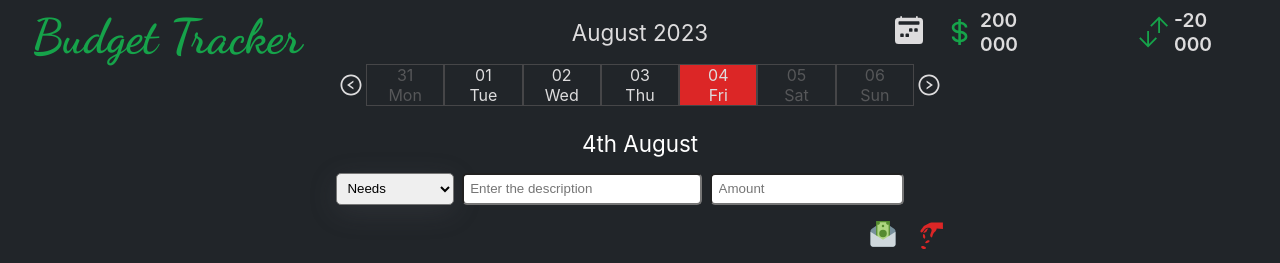
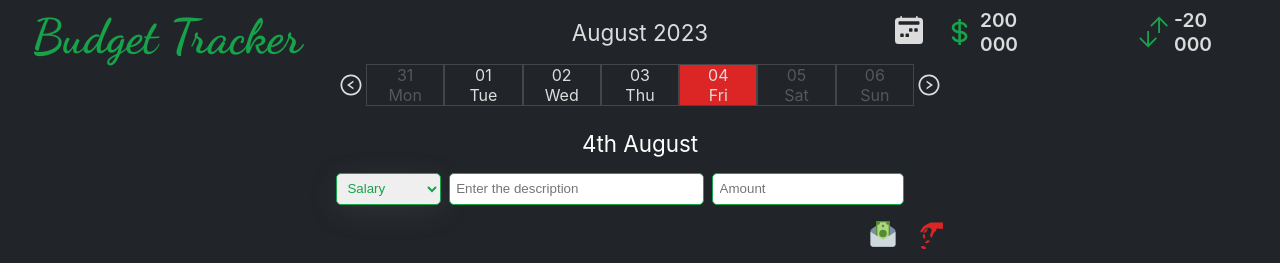
Before and after one commit to almasiwe11/BudgetTracker, a React app: page / in a window 1280 px wide. Both pictures are taken after a click on the icon 883 px from the left and 188 px from the top of the page. Shown: the top 263 px of the page. Built offline with nearby package versions, Linux system fonts and the light colour scheme; the HTML template or start-up script is replaced by a standard one; a web font is replaced by a local one.

Commit message:
add localStorage switching Dates works

```diff
--- /dev/null
+++ b/src/components/Tracker/Gained/Gained.jsx
@@ -0,0 +1,22 @@
+import React from "react";
+
+const Gained = ({ gained, setGained }) => {
+  return (
+    <select
+      className={`gained gain `}
+      name="gained"
+      id="gained"
+      onChange={(e) => setGained(e.target.value)}
+      value={gained}
+    >
+      <option value="Salary">Salary</option>
+      <option value="Investment">Investment</option>
+      <option value="Real-Estate">Real-Estate</option>
+      <option value="Return">Return</option>
+      <option value="Business">Business</option>
+      <option value="Other">Other</option>
+    </select>
+  );
+};
+
+export default Gained;
--- a/src/components/Tracker/Inputs/Inputs.jsx
+++ b/src/components/Tracker/Inputs/Inputs.jsx
@@ -1,7 +1,10 @@
 import React, { useState } from "react";
+import Gained from "../Gained/Gained";
+import Spent from "../Spent/Spent";
 
-const Inputs = ({ type, setTrackList, setAddBudget }) => {
+const Inputs = ({ type, setTrackList, setAddBudget, selectedDay }) => {
   const [spent, setSpent] = useState("Needs");
+  const [gained, setGained] = useState("Salary");
   const [amount, setAmount] = useState("");
   const [description, setDescription] = useState("");
   const [toWho, setToWho] = useState("");
@@ -21,17 +24,10 @@ const Inputs = ({ type, setTrackList, setAddBudget }) => {
     setTrackList((prev) => [
       ...prev,
       toWho
-        ? { spent, toWho, amount, description }
-        : { spent, amount, description },
+        ? { spent, toWho, amount, description, type, selectedDay, gained }
+        : { spent, amount, description, type, selectedDay, gained },
     ]);
-    resetInputs();
-  }
-
-  function resetInputs() {
-    setSpent("Needs");
-    setAmount("");
-    setDescription("");
-    setToWho("");
+    setAddBudget(false);
   }
 
   function handleEnter(e) {
@@ -45,33 +41,15 @@ const Inputs = ({ type, setTrackList, setAddBudget }) => {
       onSubmit={handleSubmit}
       className={`inputs ${owing ? "four-inputs" : "three-inputs"}`}
     >
-      <select
-        className={`spent`}
-        name="spent"
-        id="spent"
-        onChange={(e) => setSpent(e.target.value)}
-        value={spent}
-      >
-        <option value="Owing">Owing</option>
-        <option value="Purchase">Purchase</option>
-        <option value="Education">Education</option>
-        <option value="Needs">Needs</option>
-        <option value="Shopping">Shopping</option>
-        <option value="Car">Car</option>
-        <option value="Entertainment">Entertainment</option>
-        <option value="Relationship">Relationship</option>
-        <option value="Family">Family</option>
-        <option value="Friendship">Friendship</option>
-        <option value="Going Out">Going</option>
-        <option value="Travel">Travel</option>
-        <option value="Healthcare">Healthcare</option>
-        <option value="Investment">Investment</option>
-        <option value="Other">Other</option>
-      </select>
+      {type === "gain" ? (
+        <Gained gained={gained} setGained={setGained} />
+      ) : (
+        <Spent spent={spent} setSpent={setSpent} />
+      )}
 
       {owing && (
         <input
-          className={`to-who `}
+          className={`to-who ${type === "gain" ? "gain" : "loss"} `}
           type="text"
           placeholder="Stop owing money"
           value={toWho}
@@ -79,14 +57,14 @@ const Inputs = ({ type, setTrackList, setAddBudget }) => {
         />
       )}
       <input
-        className={`description `}
+        className={`description ${type === "gain" ? "gain" : "loss"} `}
         type="text"
         placeholder="Enter the description"
         value={description}
         onChange={(e) => setDescription(e.target.value)}
       />
       <input
-        className={`amount`}
+        className={`amount ${type === "gain" ? "gain" : "loss"}`}
         type="text"
         placeholder="Amount"
         value={amount}
--- a/src/components/Tracker/Inputs/inputs.scss
+++ b/src/components/Tracker/Inputs/inputs.scss
@@ -50,3 +50,21 @@ input[type="number"] {
   display: flex;
   gap: 1rem;
 }
+
+.gain {
+  border: 1px solid var(--color-green);
+  color: var(--color-green);
+}
+
+.loss {
+  border: 1px solid var(--color-red);
+  color: var(--color-red);
+}
+
+.green {
+  color: var(--color-green);
+}
+
+.red {
+  color: var(--color-red);
+}
--- /dev/null
+++ b/src/components/Tracker/Spent/Spent.jsx
@@ -0,0 +1,31 @@
+import React from "react";
+
+const Spent = ({ spent, setSpent }) => {
+  return (
+    <select
+      className={`spent loss`}
+      name="spent"
+      id="spent"
+      onChange={(e) => setSpent(e.target.value)}
+      value={spent}
+    >
+      <option value="Owing">Owing</option>
+      <option value="Purchase">Purchase</option>
+      <option value="Education">Education</option>
+      <option value="Needs">Needs</option>
+      <option value="Shopping">Shopping</option>
+      <option value="Car">Car</option>
+      <option value="Entertainment">Entertainment</option>
+      <option value="Relationship">Relationship</option>
+      <option value="Family">Family</option>
+      <option value="Friendship">Friendship</option>
+      <option value="Going Out">Going</option>
+      <option value="Travel">Travel</option>
+      <option value="Healthcare">Healthcare</option>
+      <option value="Investment">Investment</option>
+      <option value="Other">Other</option>
+    </select>
+  );
+};
+
+export default Spent;
--- a/src/components/Tracker/Track/Track.jsx
+++ b/src/components/Tracker/Track/Track.jsx
@@ -1,9 +1,9 @@
 import React from "react";
 
-const Track = ({ spent, description, amount, toWho }) => {
+const Track = ({ spent, description, amount, toWho, type, gained }) => {
   return (
-    <div className="track">
-      <p>{spent}</p>
+    <div className={`track ${type === "gain" ? "green" : "red"}`}>
+      {type === "gain" ? <p>{gained}</p> : <p>{spent}</p>}
       {toWho && <p>{toWho}</p>}
       <p>{description}</p>
       <p>{amount} tg</p>
--- a/src/components/Tracker/Tracker.jsx
+++ b/src/components/Tracker/Tracker.jsx
@@ -1,24 +1,43 @@
-import React, { useState } from "react";
+import React, { useState, useEffect } from "react";
 import Inputs from "./Inputs/Inputs";
-import { format } from "date-fns";
+import { format, isSameDay, parseJSON } from "date-fns";
 import Track from "./Track/Track";
 
 import GainLoss from "./GainLoss/GainLoss";
 const Tracker = ({ selectedDay }) => {
   const [addBudget, setAddBudget] = useState(false);
-  const [trackList, setTrackList] = useState([]);
+  const [trackList, setTrackList] = useState(
+    JSON.parse(localStorage.getItem("trackList")) || []
+  );
   const selectedD = format(selectedDay, "do LLLL");
-  console.log(trackList);
+
+  useEffect(() => {
+    const fromStorage = JSON.parse(localStorage.getItem("trackList")) || [];
+    console.log(fromStorage, "fromStorage");
+    setTrackList(fromStorage);
+  }, []);
+
+  useEffect(() => {
+    localStorage.setItem("trackList", JSON.stringify(trackList));
+    console.log(trackList, "trackList");
+  }, [trackList]);
+
+  const selectedList = trackList.filter((track) =>
+    isSameDay(parseJSON(track.selectedDay), selectedDay)
+  );
+
   return (
     <div className="tracker">
       <div className="selected-date">{selectedD}</div>
-      {trackList.map((track, index) => (
+      {selectedList.map((track, index) => (
         <Track
           key={index}
           spent={track.spent}
+          gained={track.gained}
           description={track.description}
           toWho={track.toWho}
           amount={track.amount}
+          type={track.type}
         />
       ))}
       {addBudget && (
@@ -26,6 +45,7 @@ const Tracker = ({ selectedDay }) => {
           type={addBudget}
           setAddBudget={setAddBudget}
           setTrackList={setTrackList}
+          selectedDay={selectedDay}
         />
       )}
       <GainLoss setAddBudget={setAddBudget} />
--- a/style.css
+++ b/style.css
@@ -218,6 +218,24 @@ input[type=number] {
   gap: 1rem;
 }
 
+.gain {
+  border: 1px solid var(--color-green);
+  color: var(--color-green);
+}
+
+.loss {
+  border: 1px solid var(--color-red);
+  color: var(--color-red);
+}
+
+.green {
+  color: var(--color-green);
+}
+
+.red {
+  color: var(--color-red);
+}
+
 .allApps {
   display: flex;
   position: fixed;
```
Also changed, not shown: 1 other file (tests, documents, lock files or other folders).
